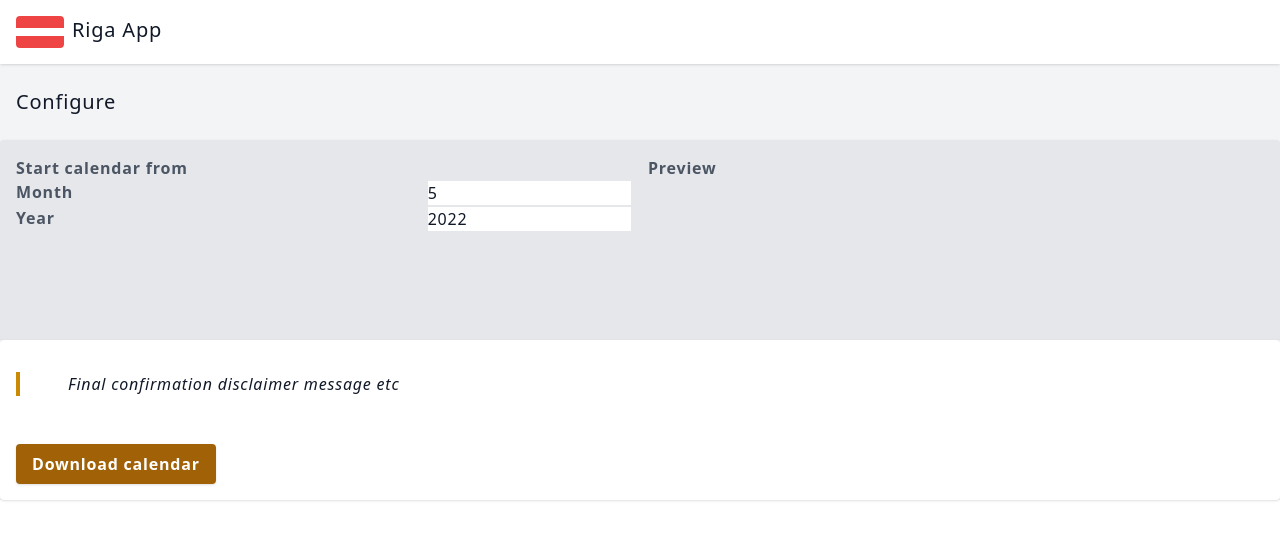
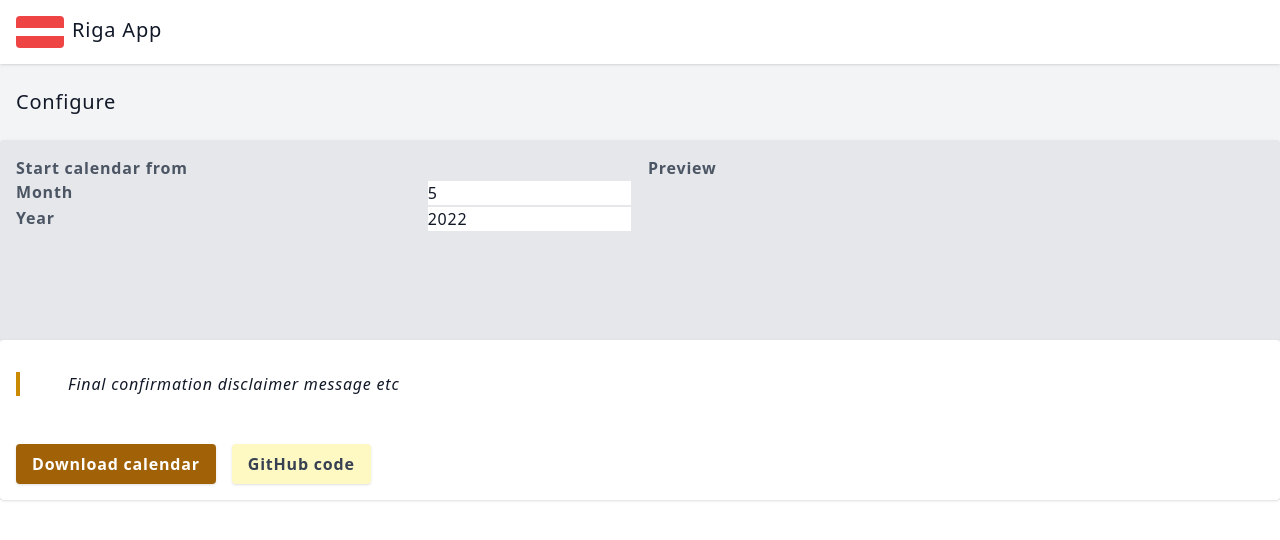
Before and after one commit to polatengin/riga, a React (Create React App) app: page / in a window 1280 px wide. Shown: the top 540 px of the page. Built offline with nearby package versions, Linux system fonts and the light colour scheme.

Commit message:
adding button to go to github code page

```diff
--- a/src/App.tsx
+++ b/src/App.tsx
@@ -58,8 +58,10 @@ export const App: FunctionComponent = () => {
               Download calendar
             </button>
 
+            <button className="shadow bg-yellow-100 hover:bg-yellow-200 focus:shadow-outline focus:outline-none text-gray-700 font-bold py-2 px-4 rounded mr-4" type="button">
+              GitHub code
+            </button>
           </div>
-
         </div>
       </section>
     </div>
```
